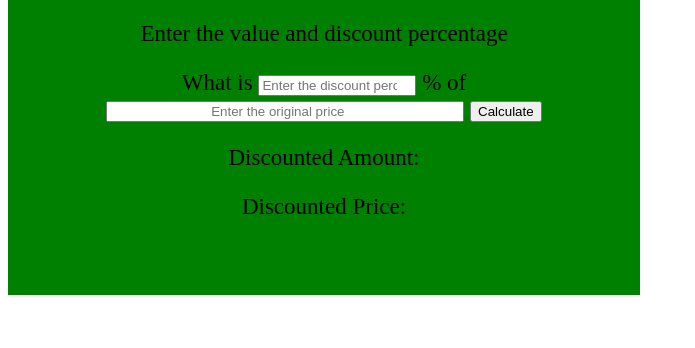
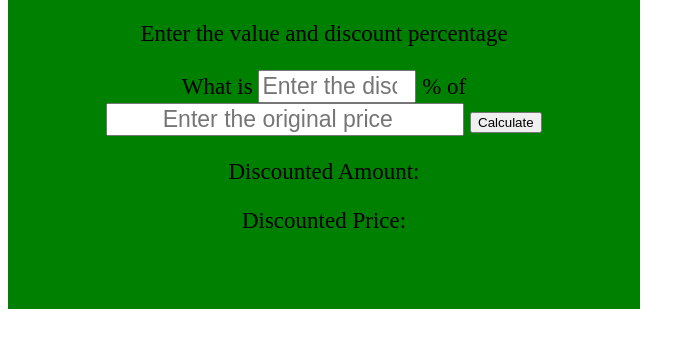
Before and after one commit to drunkpenguin26/drunkpenguin26.github.io, a plain HTML site: page tools.html in a window 1280 px wide. Shown: the part 128-476 px from the top of the page, without its empty margins (0-695 px from the left). Drawn offline with Linux system fonts and the light colour scheme.

Commit message:
Update tools.html

```diff
--- a/tools.html
+++ b/tools.html
@@ -24,9 +24,9 @@
 
 
     <label for="discountPercentage">What is </label>
-    <input type="number" id="discountPercentage" placeholder="Enter the discount percentage" style="width: 150px; color: red; text-align: center"> %
+    <input type="number" id="discountPercentage" placeholder="Enter the discount percentage" style="width: 150px; color: red; text-align: center; font-size: 23px;"> %
      <label for="originalPrice"> of</label>
-    <input type="number" id="originalPrice" placeholder="Enter the original price" style="width: 350px; color: red; text-align: center">
+    <input type="number" id="originalPrice" placeholder="Enter the original price" style="width: 350px; color: red; text-align: center; font-size: 23px;">
 
     <button onclick="calculateDiscount()">Calculate</button>
 
```
